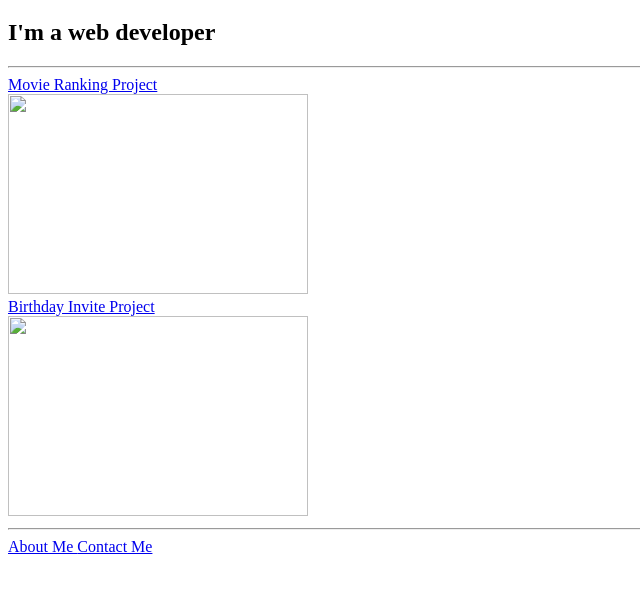
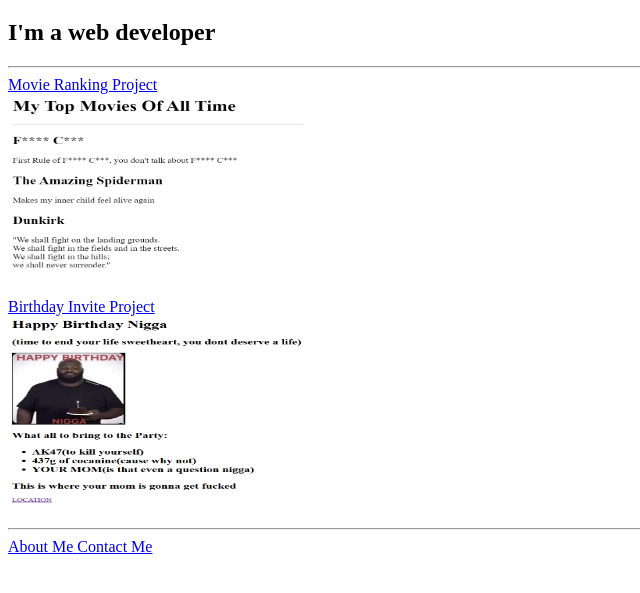
Before and after one commit to Azeem35393/html-portfolio, a plain HTML site: page index.html in a window 1280 px wide. Shown: the part 61-654 px from the top of the page, without its empty margins (0-640 px from the left). Drawn offline with Linux system fonts and the light colour scheme.

Commit message:
Update index.html

```diff
--- a/index.html
+++ b/index.html
@@ -15,13 +15,13 @@
 
 <a href="../4.3 HTML Porfolio Project/public/movie-ranking.html">Movie Ranking Project</a>
 <br/>
-<img src="../4.3 HTML Porfolio Project/assets/images/Movie Ranking Project.png" width="300" height="200"/>
+<img src="assets/images/Movie Ranking Project.png" width="300" height="200"/>
 
 <br/>
 
 <a href="../4.3 HTML Porfolio Project/public/birthday-invite.html">Birthday Invite Project</a>
 <br/>
-<img src="../4.3 HTML Porfolio Project/assets/images/Happy Birthday.png" width="300" height="200"/>
+<img src="assets/images/Happy Birthday.png" width="300" height="200"/>
 
 <hr/>
 
```
